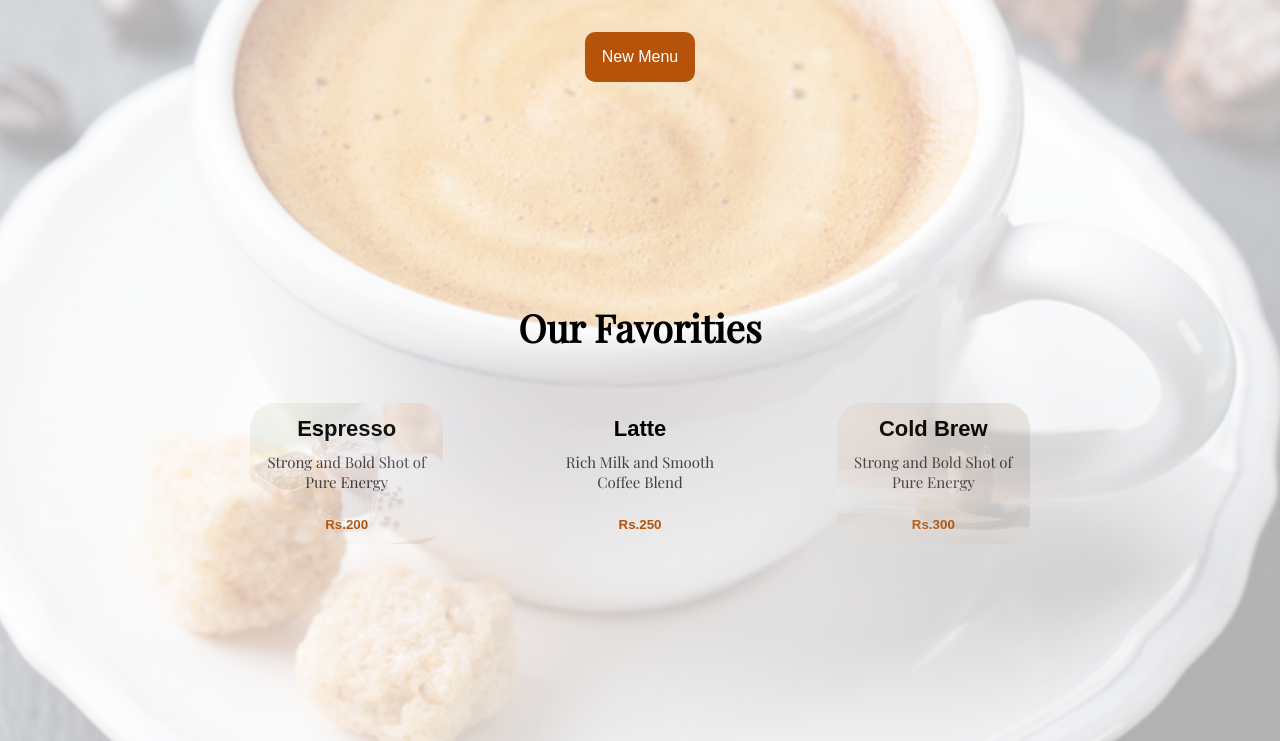
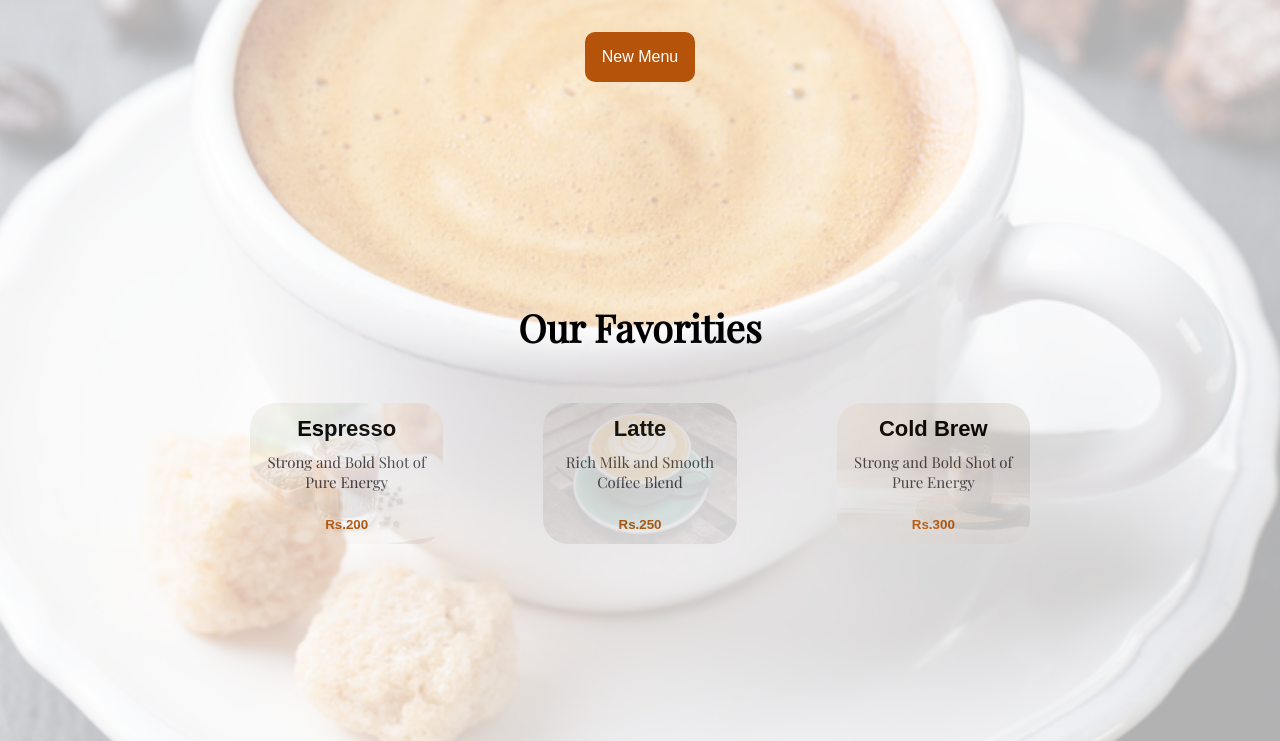
Before and after one commit to DhruvBambi/BrewHaus, a plain HTML site: page index.html in a window 1280 px wide. Shown: the part 490-1231 px from the top of the page. Drawn offline with nearby package versions, Linux system fonts and the light colour scheme.

Commit message:
Update brewhaus.css

```diff
--- a/brewhaus.css
+++ b/brewhaus.css
@@ -187,7 +187,7 @@
   left: 0;
   width: 100%;
   height: 100%;
-  background-image: url('BrewHaus/l.jpg');
+  background-image: url('J.jpg');
   background-size: cover;
   background-position: center;
   opacity: 0.1;
```
